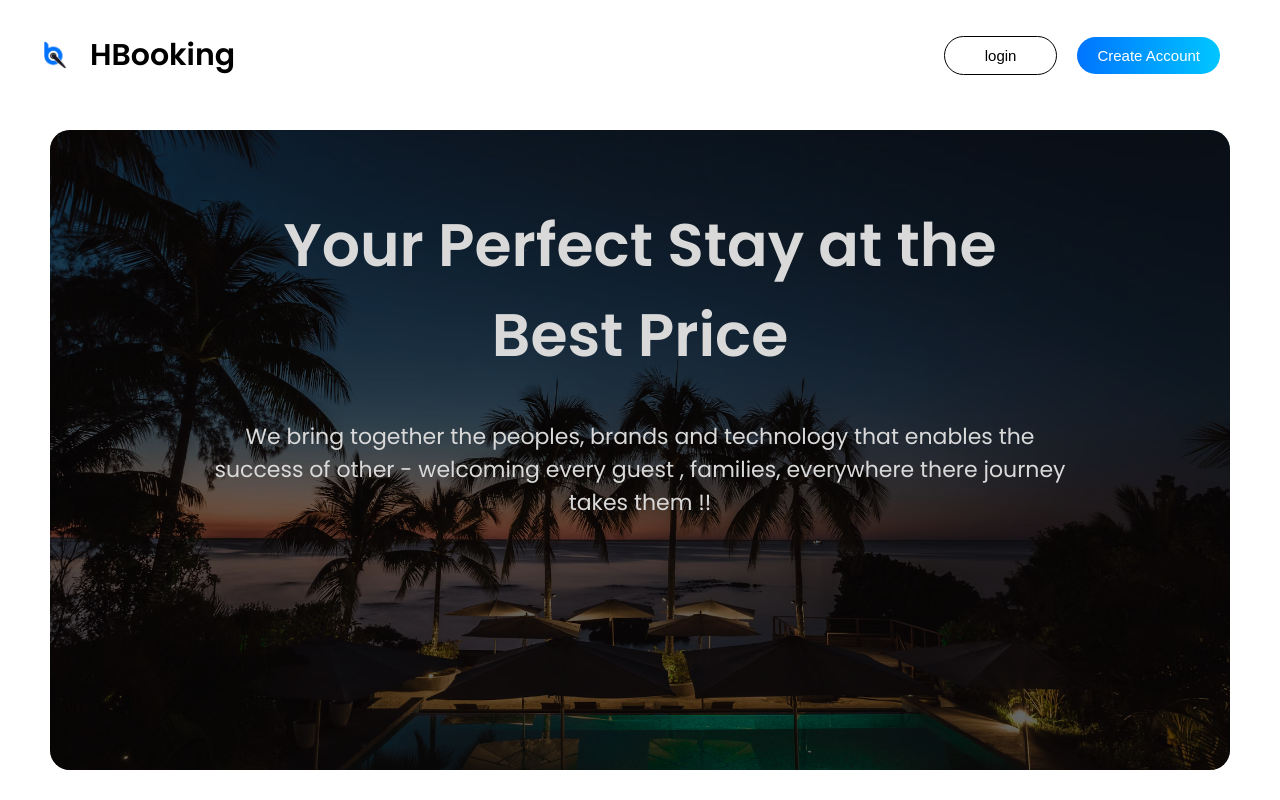
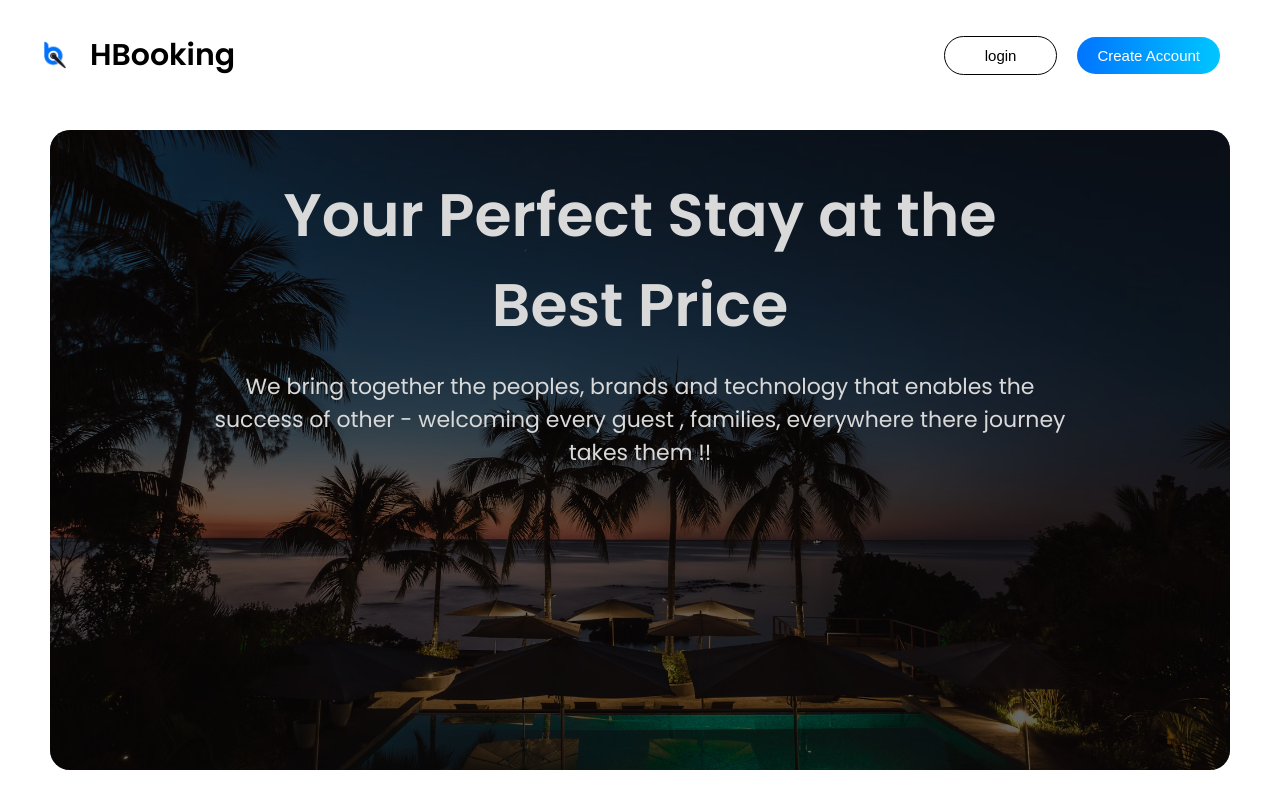
Before and after one commit to lakshya001-AI/Hotel_Booking_SkillsAcademy, a React (Vite) app in the folder Frontend/: page / in a window 1280 px wide. Built offline with nearby package versions, Linux system fonts and the light colour scheme.

Commit message:
commit chnages

```diff
--- a/Frontend/src/App.module.css
+++ b/Frontend/src/App.module.css
@@ -122,12 +122,12 @@ html, body{
     font-size: 60px; /* Adjust the font size as needed */
     color: rgb(217, 217, 217);
     font-weight: 600;
-    margin-top: 50px;
+    margin-top: 20px;
 }
 
 .bookingParaIntro1{
     width: 870px;
     font-size: 22px; /* Adjust the font size as needed */
     color: rgb(217, 217, 217);
-    margin-top: 40px;
+    margin-top: 20px;
 }
```
